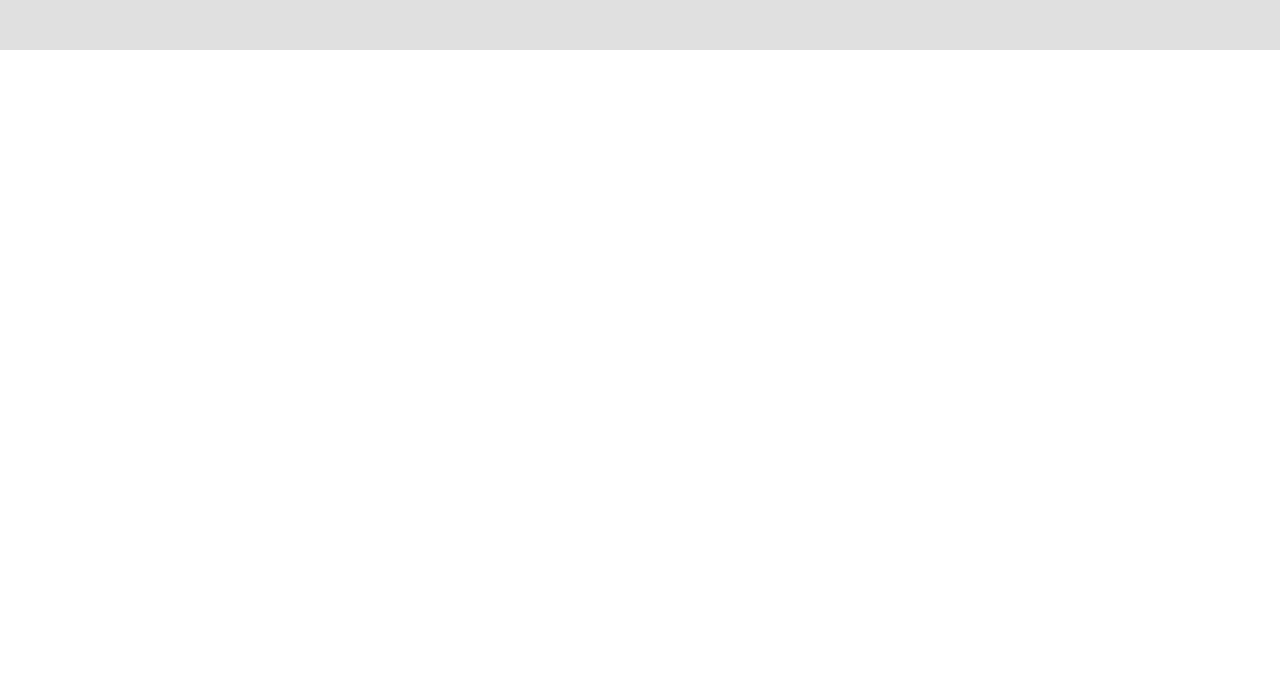
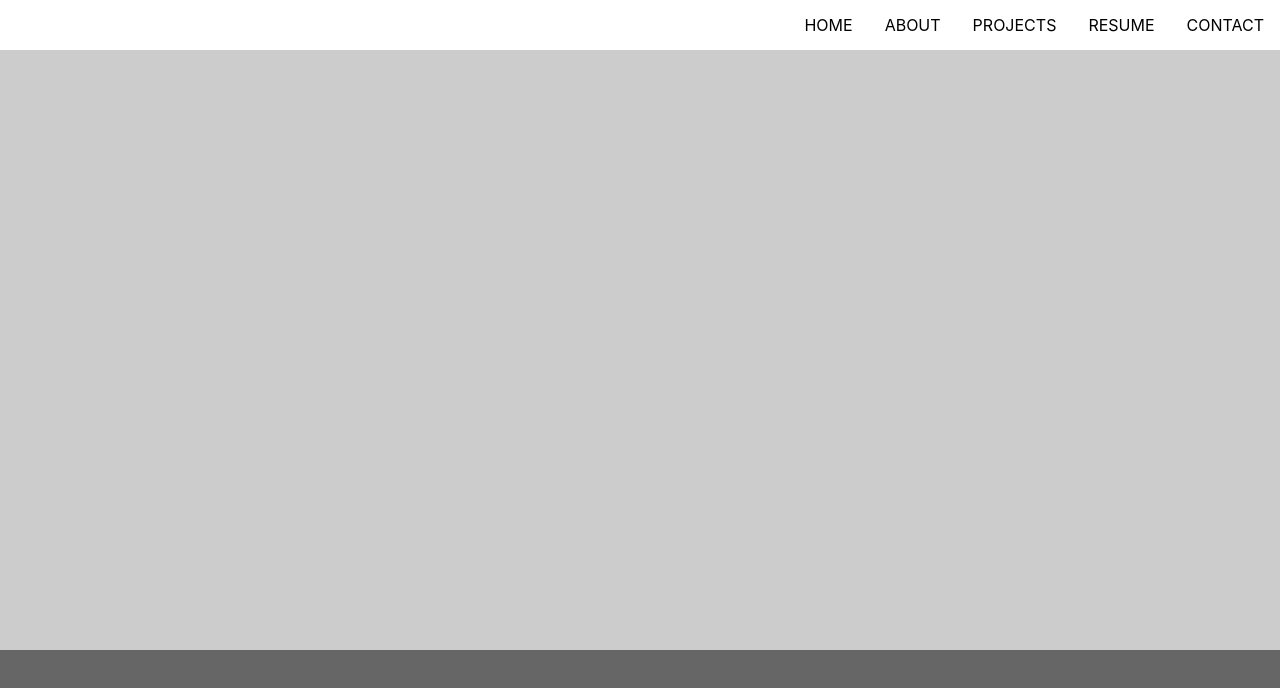
Before and after one commit to michelle800902/Portfolio, a React (Create React App) app: page / in a window 1280 px wide. Shown: the top 688 px of the page. Built offline with nearby package versions, Linux system fonts and the light colour scheme.

Commit message:
Add header buttons

```diff
--- a/src/App.js
+++ b/src/App.js
@@ -10,9 +10,7 @@ import Footer from './components/footer/Footer';
 // import './App.css';
 
 const AppWrapper = styled.div`
-    width: 100%;
-    height: 100%;
-    position: relative;
+    background-color: #ffffff;
 `;
 
 function App() {
--- a/src/components/about/About.js
+++ b/src/components/about/About.js
@@ -2,11 +2,14 @@ import React from "react";
 import styled from 'styled-components';
 
 const AboutWrapper = styled.div`
+    width: 100%;
+    height: 600px;
+    background-color: #666666;
 `;
 
 function About() {
     return (
-        <AboutWrapper>
+        <AboutWrapper id="about">
             {}
         </AboutWrapper>
     );
--- a/src/components/contact/Contact.js
+++ b/src/components/contact/Contact.js
@@ -6,7 +6,7 @@ const ContactWrapper = styled.div`
 
 function Contact() {
     return (
-        <ContactWrapper>
+        <ContactWrapper id="contact">
             {}
         </ContactWrapper>
     );
--- a/src/components/header/Header.js
+++ b/src/components/header/Header.js
@@ -1,17 +1,37 @@
 import React from "react";
 import styled from 'styled-components';
+import { headerData } from '../../constants/index';
 
 const HeaderWrapper = styled.div`
     width: 100%;
     height: 50px;
-    background-color: #ccc;
-    opacity: .6;
+    display: flex;
+    justify-content: flex-end;
+`;
+const HeaderButton = styled.div`
+    height: 100%;
+    padding: 0 16px;
+    display: flex;
+    align-items: center;
+    justify-content: center;
+    a {
+        text-decoration: none;
+        color: #000000;
+    }
 `;
 
 function Header() {
     return (
         <HeaderWrapper>
-            {}
+            {
+                headerData.map((item) => (
+                    <HeaderButton key={item.id}>
+                        <a href={item.href}>
+                            {item.name}
+                        </a>
+                    </HeaderButton>
+                ))
+            }
         </HeaderWrapper>
     );
 }
--- a/src/components/home/Home.js
+++ b/src/components/home/Home.js
@@ -2,11 +2,14 @@ import React from "react";
 import styled from 'styled-components';
 
 const HomeWrapper  = styled.div`
+    width: 100%;
+    height: 600px;
+    background-color: #cccccc;
 `;
 
 function Home() {
     return (
-        <HomeWrapper>
+        <HomeWrapper id="home">
             {}
         </HomeWrapper>
       );
--- a/src/components/projects/Projects.js
+++ b/src/components/projects/Projects.js
@@ -6,7 +6,7 @@ const ProjectsWrapper = styled.div`
 
 function Projects() {
     return (
-        <ProjectsWrapper>
+        <ProjectsWrapper id="projects">
             {}
         </ProjectsWrapper>
     );
--- a/src/components/resume/Resume.js
+++ b/src/components/resume/Resume.js
@@ -6,7 +6,7 @@ const ResumeWrapper = styled.div`
 
 function Resume() {
     return (
-        <ResumeWrapper>
+        <ResumeWrapper id="resume">
             {}
         </ResumeWrapper>
     );
--- /dev/null
+++ b/src/constants/index.js
@@ -0,0 +1,27 @@
+export const headerData = [
+    {
+        id: 'home',
+        name: 'HOME',
+        href: '#home',
+    },
+    {
+        id: 'about',
+        name: 'ABOUT',
+        href: '#about',
+    },
+    {
+        id: 'projects',
+        name: 'PROJECTS',
+        href: '#projects',
+    },
+    {
+        id: 'resume',
+        name: 'RESUME',
+        href: '#resume',
+    },
+    {
+        id: 'contact',
+        name: 'CONTACT',
+        href: '#contact',
+    },
+];
```
